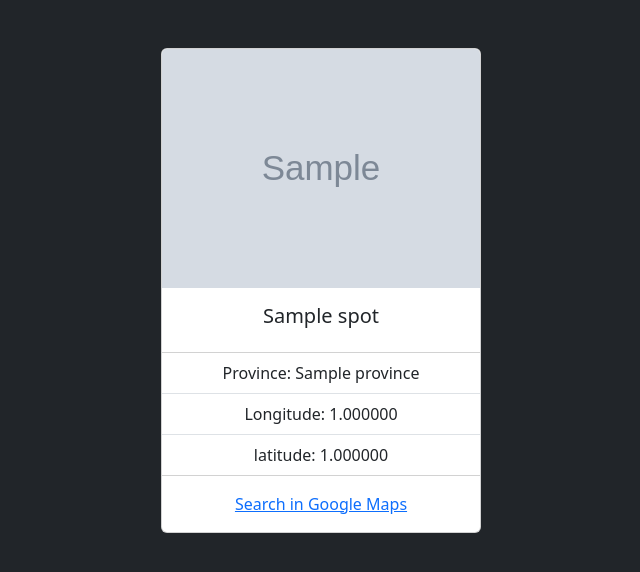
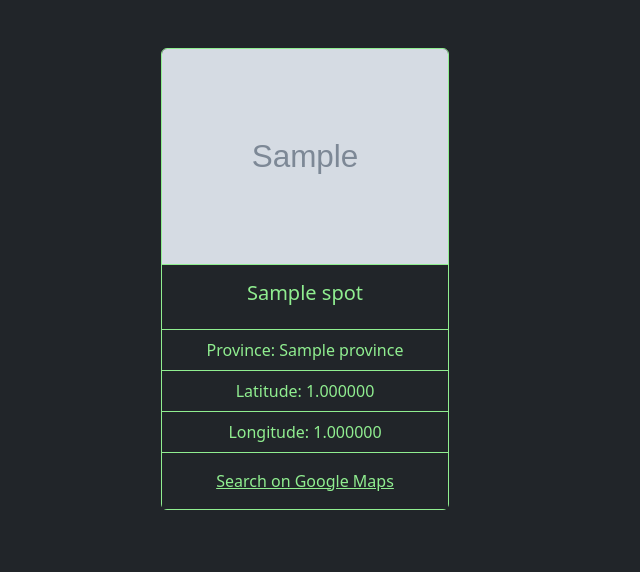
Before and after one commit to badgersky/we-know-spot, a Django app: template spots/templates/spots/list-spots.html in a window 1280 px wide. Shown: the part 124-696 px from the top of the page, without its empty margins (111-751 px from the left). Run offline with Django 4.2, Linux system fonts and the light colour scheme; the template is opened without the code that fills it: values that come from a table or form of the project are taken from there, others are empty; tables that the repository leaves empty hold one stand-in row (values such as "Sample post"); grey boxes marked "Sample" are stand-in pictures; some libraries are stand-ins or nearby versions.

Commit message:
add enpoint to list spots view, update list-spots.html, update main.css

```diff
--- a/spots/templates/spots/list-spots.html
+++ b/spots/templates/spots/list-spots.html
@@ -9,23 +9,29 @@
 
 {% block content %}
     {% for spot in spots %}
-        <div class="card" style="width: 20rem;">
-            <img src="{{ spot.photo.url}}" class="card-img-top" alt="spot photo">
-            <div class="card-body">
+        <div class="card border-green mb-3 bg-dark" style="max-width: 18rem;">
+            <img src="{{ spot.photo.url }}" class="card-img-top" alt="spot photo">
+            <div class="card-body text-green border-top-green">
                 <h5 class="card-title">{{ spot.name }}</h5>
             </div>
             <ul class="list-group list-group-flush">
-                <li class="list-group-item">Province: {{ spot.province }}</li>
-                <li class="list-group-item">Longitude: {{ spot.longitude }}</li>
-                <li class="list-group-item">latitude: {{ spot.latitude }}</li>
+                <li class="list-group-item bg-dark text-green border-bottom-green">
+                    Province: {{ spot.province }}
+                </li>
+                <li class="list-group-item bg-dark text-green border-bottom-green">
+                    Latitude: {{ spot.latitude }}
+                </li>
+                <li class="list-group-item bg-dark text-green">
+                    Longitude: {{ spot.longitude }}
+                </li>
             </ul>
-            <div class="card-body">
-                <a href="https://www.google.com/maps/@{{ spot.latitude }}, {{ spot.longitude }}" class="card-link">
-                    Search in Google Maps
+            <div class="card-body bg-dark text-green">
+                <a href="https://maps.google.com/?q={{ spot.latitude }}, {{ spot.longitude }}" class="text-green">
+                    Search on Google Maps
                 </a>
             </div>
         </div>
     {% empty %}
-        <h2 class="text-green">No spots</h2>
+        <h2 class="test-green">No Spots</h2>
     {% endfor %}
 {% endblock %}
--- a/spots/urls.py
+++ b/spots/urls.py
@@ -6,4 +6,5 @@ app_name = 'spots'
 
 urlpatterns = [
     path('create/', views.CreateSpotView.as_view(), name='create'),
+    path('list/', views.ListSpotsView.as_view(), name='list'),
 ]
--- a/static/styles/main.css
+++ b/static/styles/main.css
@@ -26,3 +26,16 @@
 .forms {
     color: lightgreen;
 }
+
+.border-green {
+    --bs-border-opacity: 1;
+    border-color: lightgreen;
+}
+
+.border-bottom-green {
+    border-bottom: var(--bs-border-width) var(--bs-border-style) lightgreen !important
+}
+
+.border-top-green {
+    border-top: var(--bs-border-width) var(--bs-border-style) lightgreen !important
+}
```
